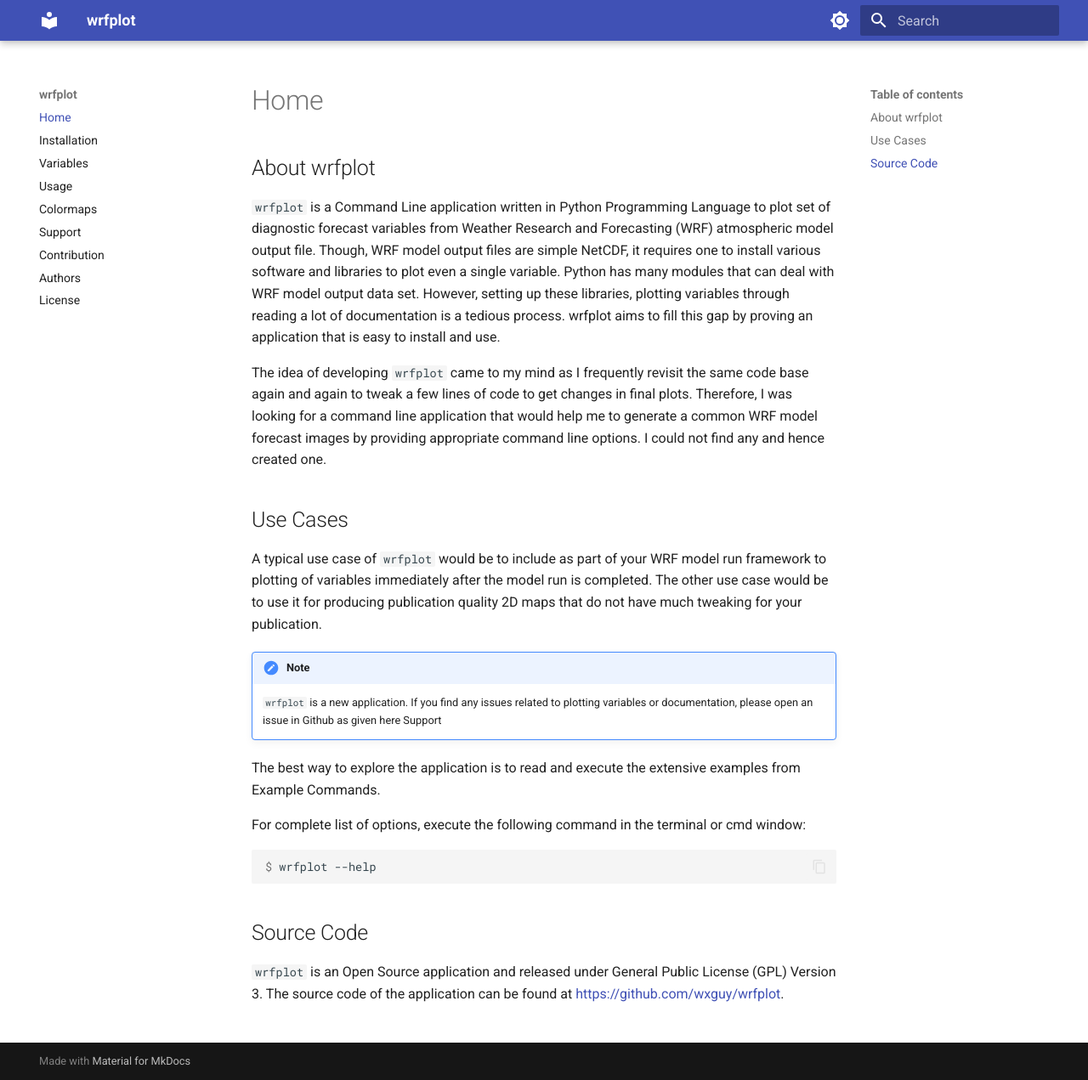
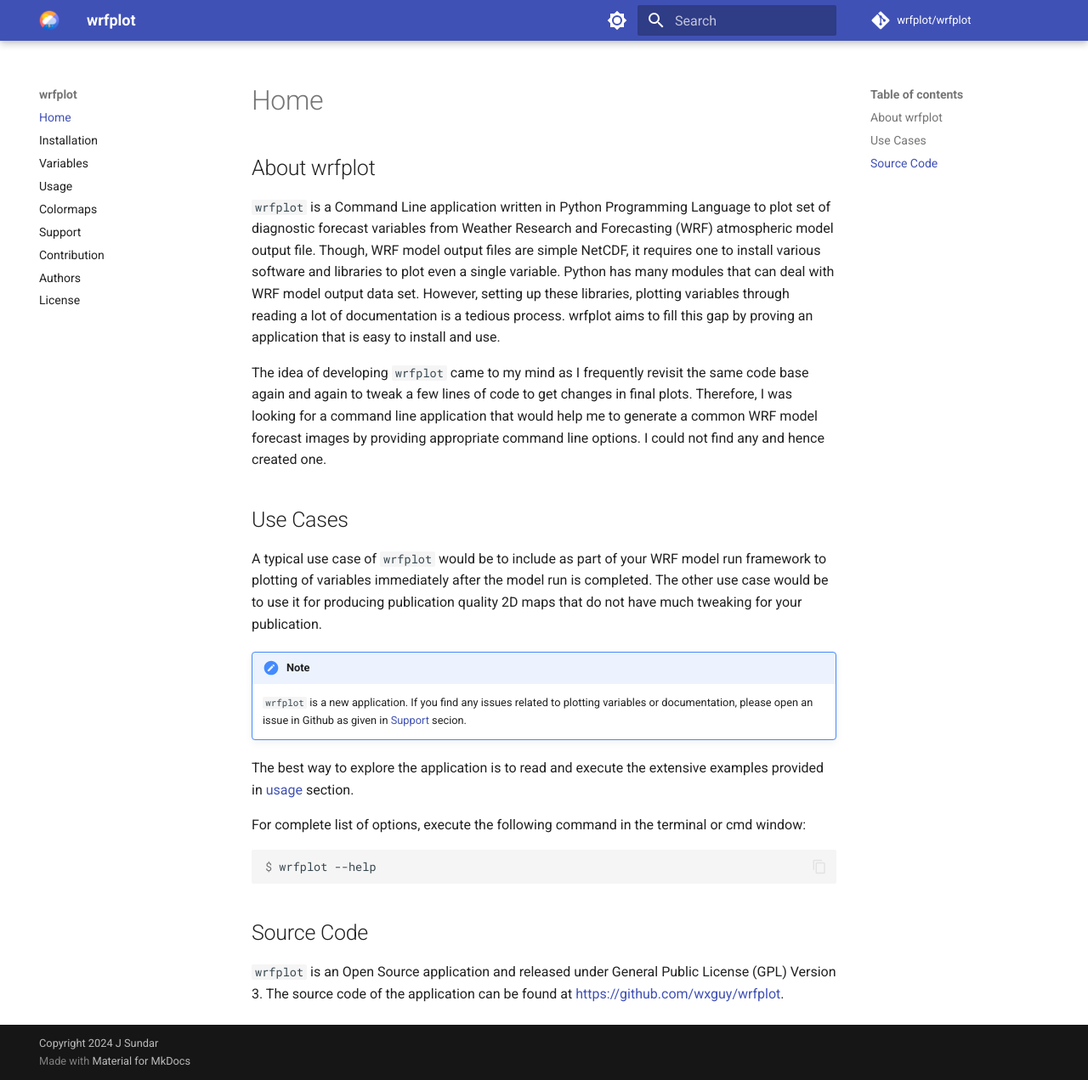
Before and after one commit to wxguy/wrfplot, an MkDocs documentation site: the page built from docs/index.md, in a window 1280 px wide and 1271 px high. Shown: the whole window at 85% size. Built offline with MkDocs 1.6.1 and Material for MkDocs 9.7.7, drawn with Linux system fonts in a browser that asks for light colours; comment, search, counter and statistics services are not loaded.

Commit message:
Doc Update
Update to documentation

```diff
--- a/docs/index.md
+++ b/docs/index.md
@@ -10,10 +10,10 @@ A typical use case of `wrfplot` would be to include as part of your WRF model ru
 
 !!! note
 
-    `wrfplot` is a new application. If you find any issues related to plotting variables or documentation, please open an issue in Github as given here Support
+    `wrfplot` is a new application. If you find any issues related to plotting variables or documentation, please open an issue in Github as given in [Support](support.md          ) secion.
 
 
-The best way to explore the application is to read and execute the extensive examples from Example Commands.
+The best way to explore the application is to read and execute the extensive examples provided in [usage](usage.md) section.
 
 For complete list of options, execute the following command in the terminal or cmd window:
 
--- a/mkdocs.yml
+++ b/mkdocs.yml
@@ -1,19 +1,32 @@
+# Project info
 site_name: wrfplot
+site_description: 'Command line application to plot WRF output files'
+site_author: 'J Sundar'
 site_url: https://wxguy.github.io/wrfplot
 
-nav:
-  - Home: index.md
-  - Installation: install.md
-  - Variables : variable-list.md
-  - Usage: usage.md
-  - Colormaps: colormaps.md
-  - Support: support.md
-  - Contribution: contribution.md
-  - Authors: authors.md
-  - License: license.md
+# Repository
+repo_name: 'wrfplot/wrfplot'
+repo_url: 'https://github.com/wxguy/wrfplot'
 
+# Copyright
+copyright: 'Copyright 2024 J Sundar'
+
+# Markdown extensions
+markdown_extensions:
+  - admonition
+  - pymdownx.details
+  - pymdownx.superfences
+  - attr_list
+  - md_in_html
+  - tables
+
+# Theme
 theme:
   name: material
+  language: 'en'
+  logo: 'static/wrfplot.png'
+  favicon: 'static/wrfplot.png'
+
   features:
     - content.code.copy
   palette:
@@ -29,10 +42,14 @@ theme:
         icon: material/brightness-4
         name: Switch to light mode
 
-markdown_extensions:
-  - admonition
-  - pymdownx.details
-  - pymdownx.superfences
-  - attr_list
-  - md_in_html
-  - tables
+# Page navigation
+nav:
+  - Home: index.md
+  - Installation: install.md
+  - Variables : variable-list.md
+  - Usage: usage.md
+  - Colormaps: colormaps.md
+  - Support: support.md
+  - Contribution: contribution.md
+  - Authors: authors.md
+  - License: license.md
```
Also changed, not shown: docs/static/wrfplot.png, 1 other file.
